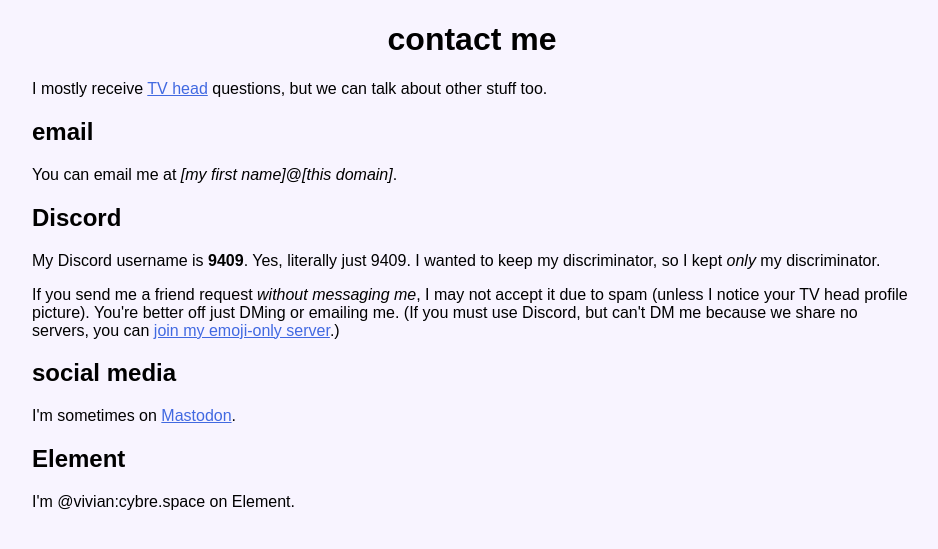
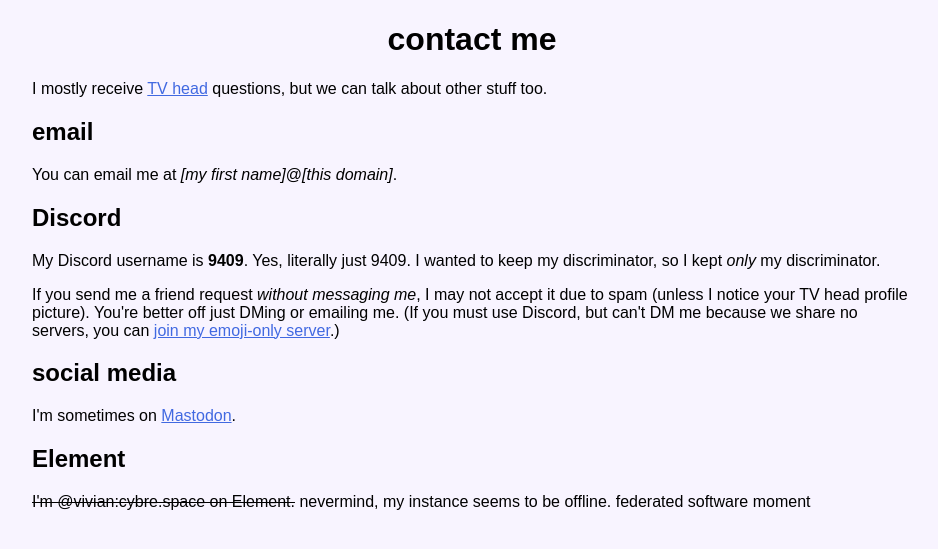
Before and after one commit to Roachbones/Roachbones.github.io, a Jekyll site: the page contact.html, which Jekyll copies as it is, in a window 1280 px wide. Shown: the top 549 px of the page, without its empty margins (168-1106 px from the left). Built offline with Jekyll 4.4.1, drawn with Linux system fonts in a browser that asks for light colours.

Commit message:
federated software moment

```diff
--- a/contact.html
+++ b/contact.html
@@ -26,7 +26,7 @@
 <p>I'm sometimes on <a rel="me" href="https://mastodon.social/@vivianrose">Mastodon</a>.</p>
 
 <h2>Element</h2>
-<p>I'm @vivian:cybre.space on Element.</p>
+<p><s>I'm @vivian:cybre.space on Element.</s> nevermind, my instance seems to be offline. federated software moment</p>
 
 </main>
 
```
